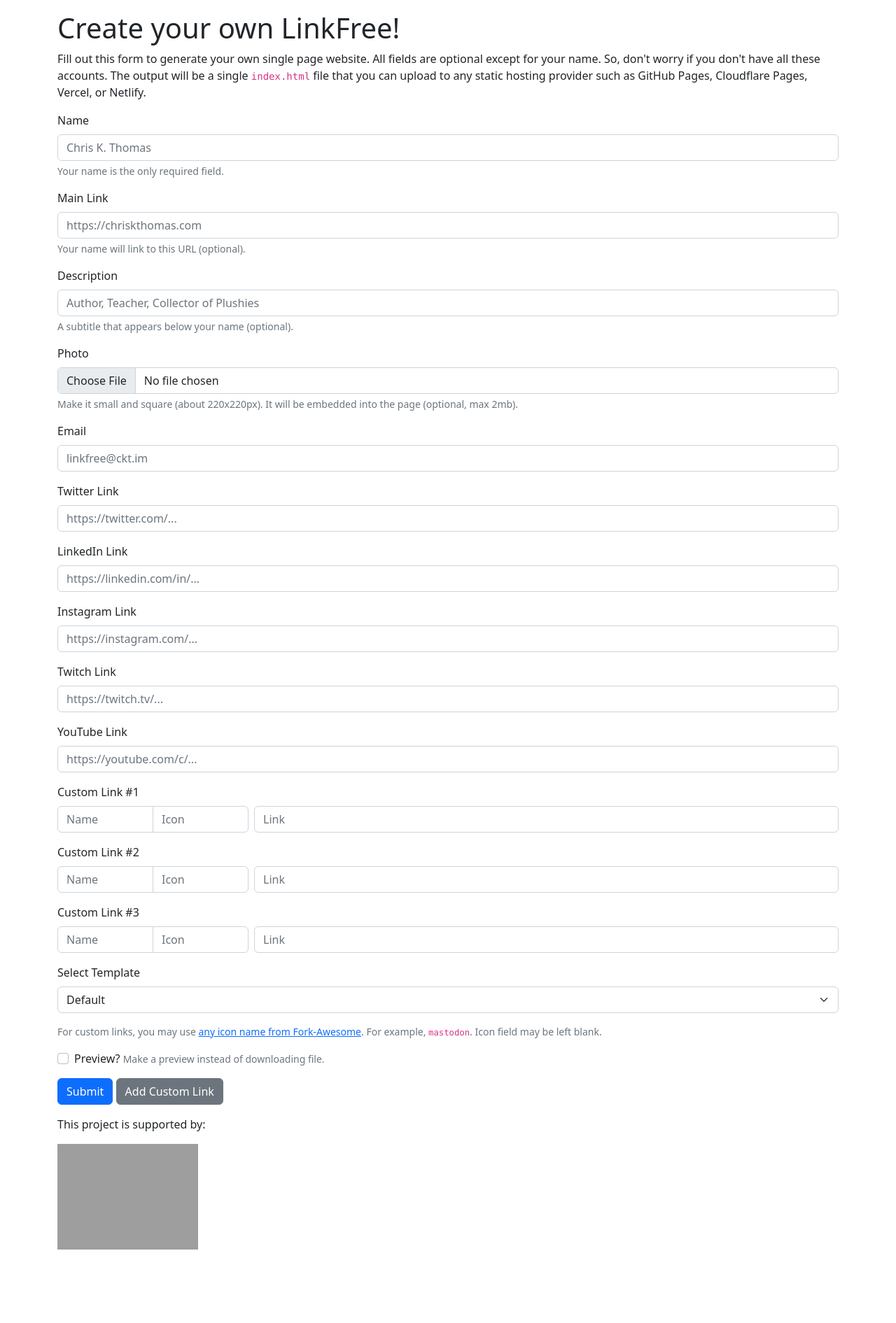
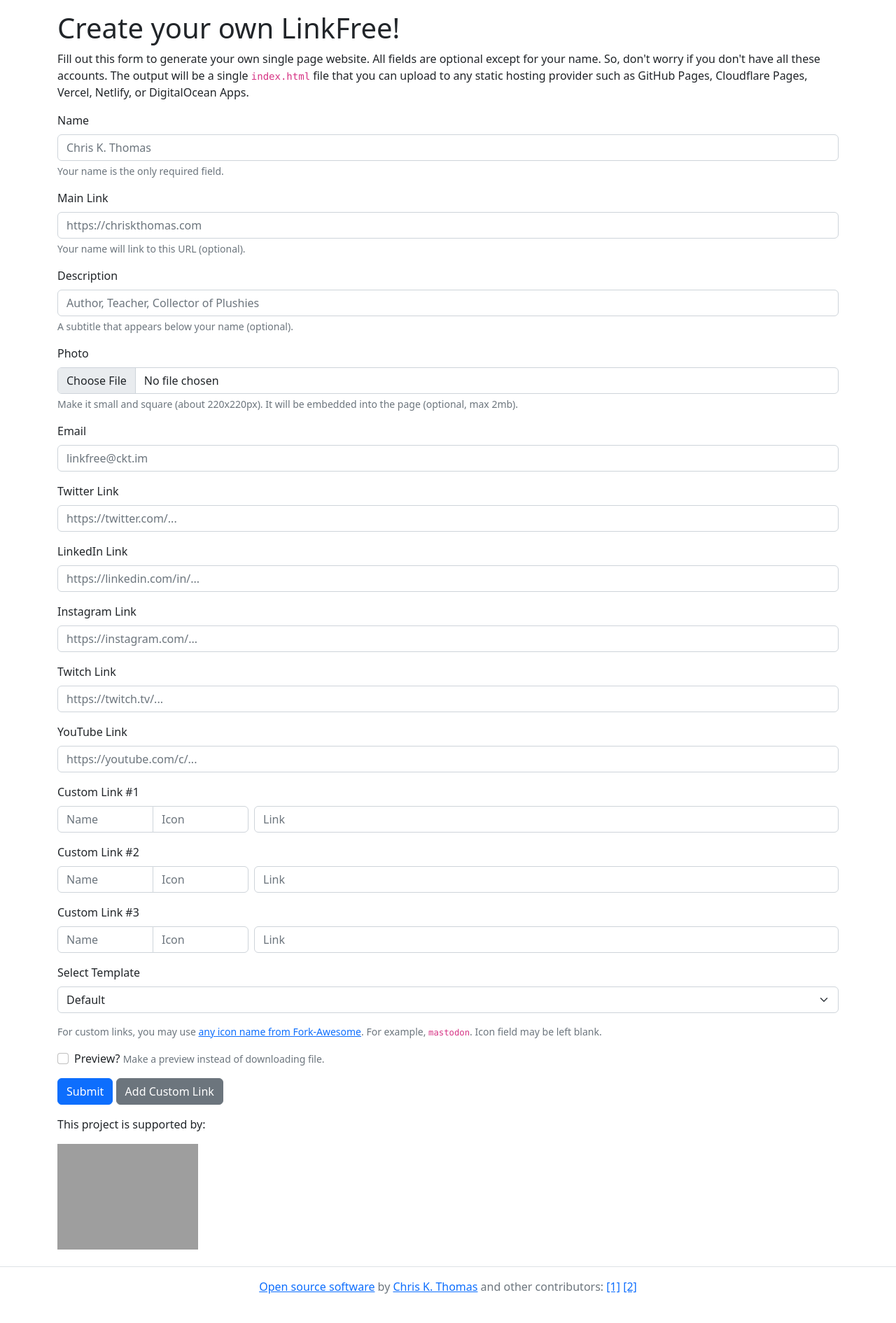
Before and after one commit to chriskthomas/linkfree-generator, a PHP site: page / in a window 1280 px wide. Shown: the whole page at 70% size. Before the commit the page ends 1786 px from the top, so only its background shows below. Run offline with PHP 8.4, Linux system fonts and the light colour scheme; data that the repository does not hold is empty; grey boxes are pictures that could not be loaded.

Commit message:
Update index.php

```diff
--- a/src/index.php
+++ b/src/index.php
@@ -49,7 +49,7 @@ $lastsite_index = count($sites) - 1;
   <div class="container my-3">
     <h1>Create your own LinkFree!</h1>
     <p>
-      Fill out this form to generate your own single page website. All fields are optional except for your name. So, don't worry if you don't have all these accounts. The output will be a single <code>index.html</code> file that you can upload to any static hosting provider such as GitHub Pages, Cloudflare Pages, Vercel, or Netlify.
+      Fill out this form to generate your own single page website. All fields are optional except for your name. So, don't worry if you don't have all these accounts. The output will be a single <code>index.html</code> file that you can upload to any static hosting provider such as GitHub Pages, Cloudflare Pages, Vercel, Netlify, or DigitalOcean Apps.
     </p>
     <form class="mb-3" action="api.php" method="post" enctype="multipart/form-data" accept-charset="utf-8">
       <div class="mb-3">
@@ -130,6 +130,16 @@ $lastsite_index = count($sites) - 1;
       <img src="https://opensource.nyc3.cdn.digitaloceanspaces.com/attribution/assets/SVG/DO_Logo_horizontal_blue.svg" width="201px">
     </a>
   </div>
+  <footer class="my-4 py-3 border-top">
+    <p class="text-center text-secondary m-0">
+      <a href="https://github.com/chriskthomas/linkfree-generator" rel="self">Open source software</a>
+      by
+      <a href="https://chriskthomas.com" rel="author">Chris K. Thomas</a>
+      and other contributors:
+      <a href="https://github.com/chriskthomas/linkfree-generator/graphs/contributors">[1]</a>
+      <a href="https://github.com/chriskthomas/linkfree-themes/graphs/contributors">[2]</a>
+    </p>
+  </footer>
   <script src="./index.js"></script>
 </body>
 </html>
```
